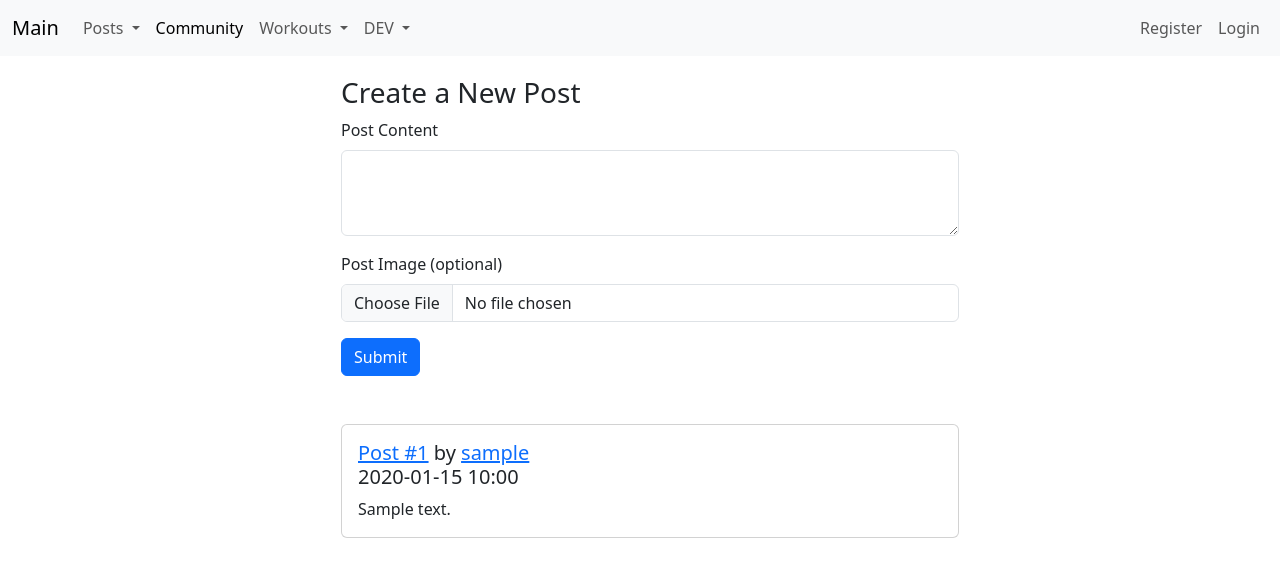
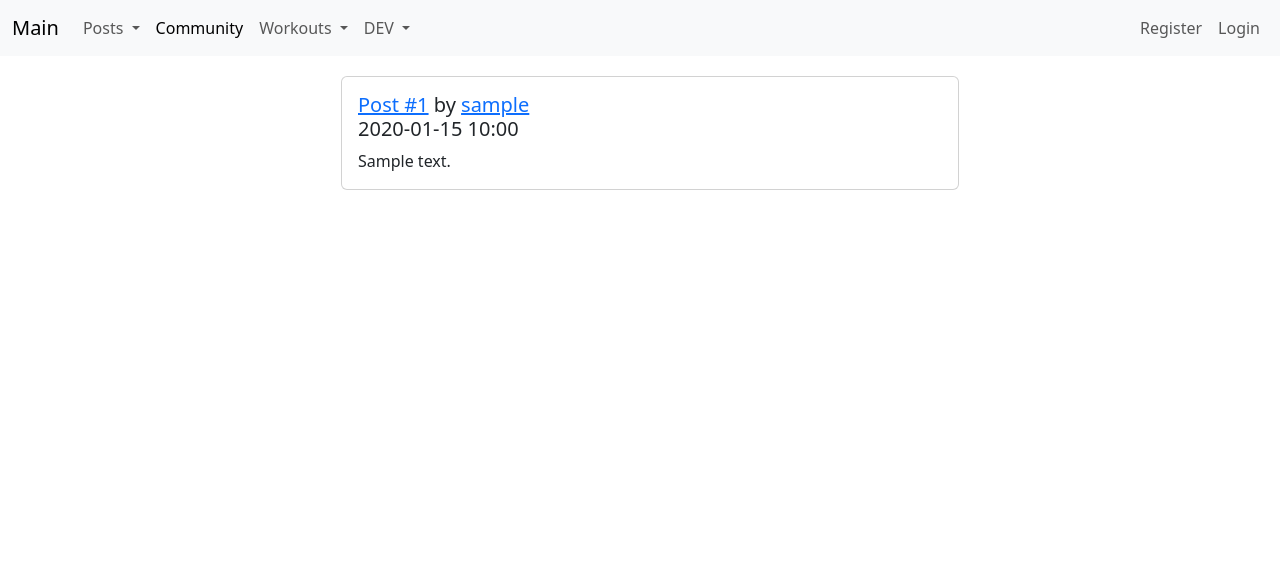
Before and after one commit to Ridmovies/fastapi-pet-social-network, a FastAPI app: template src/templates/posts/posts.html in a window 1280 px wide. Shown: the top 577 px of the page. Run offline with FastAPI, Linux system fonts and the light colour scheme; the template is opened without the code that fills it: most values are stand-ins (such as "Sample title", 1, 10 or a date in 2020); parts of the project's set-up code (start-up, migrations or seed data) failed here and were passed over.

Commit message:
some fix

```diff
--- a/src/templates/posts/posts.html
+++ b/src/templates/posts/posts.html
@@ -4,31 +4,6 @@
 
 {% block content %}
 <div class="main-content">
-    <!-- Форма для добавления поста -->
-    <div class="row mb-5">
-        <div class="col-md-6 offset-md-3">
-            <h3>Create a New Post</h3>
-            <form id="createPostForm" method="POST" action="/posts" enctype="multipart/form-data">
-                <div class="mb-3">
-                    <label for="content" class="form-label">Post Content</label>
-                    <textarea class="form-control" id="content" name="content" rows="3" required></textarea>
-                </div>
-
-                <!-- Поле для загрузки изображения -->
-                <div class="mb-3">
-                    <label for="image" class="form-label">Post Image (optional)</label>
-                    <input type="file" class="form-control" id="image" name="image" accept="image/*">
-                </div>
-
-                <!-- Скрытое поле для community_id -->
-                <input type="hidden" name="community_id" value="1">
-
-                <button type="submit" class="btn btn-primary">Submit</button>
-            </form>
-        </div>
-    </div>
-
-
     <!-- Список постов -->
     <div class="row">
         {% for post in posts %}
@@ -65,7 +40,6 @@
 </div>
 
 <!-- Подключение внешнего файла скриптов -->
-<script src="/static/js/post/post_common.js"></script>
 <script src="/static/js/post/delete_post.js"></script>
 <script src="/static/js/like.js"></script>
 
```
